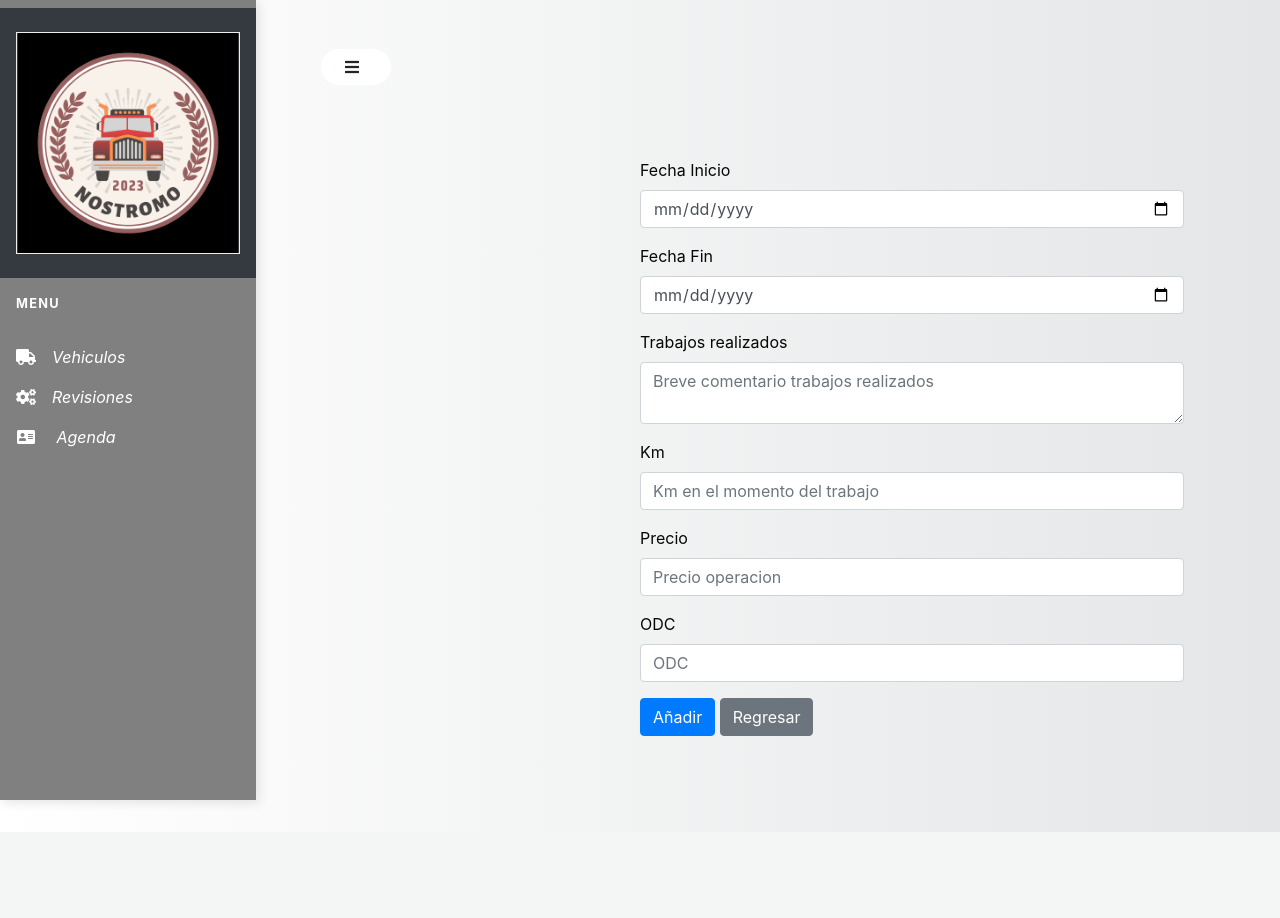
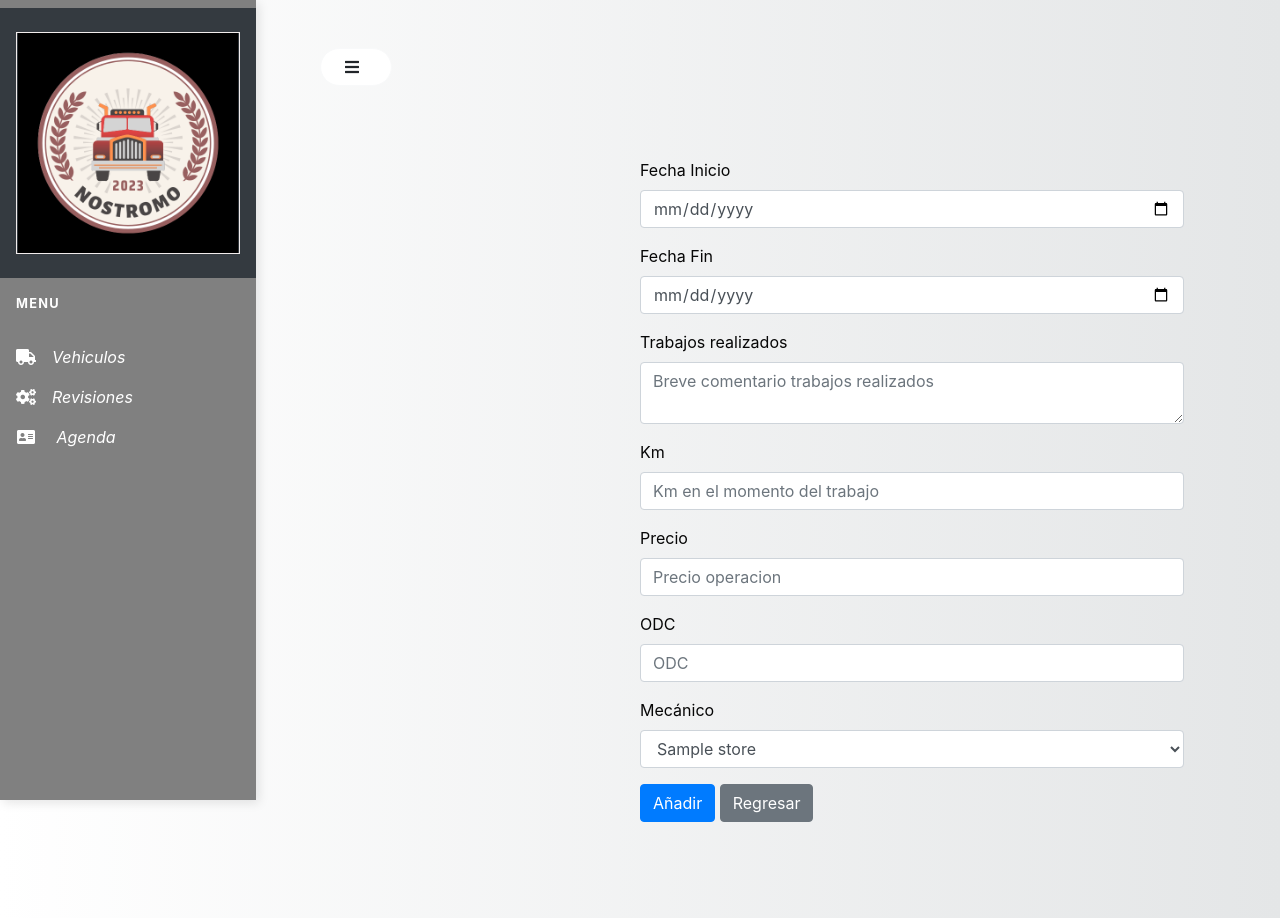
Before and after one commit to JSenen/NOSTROMO, a PHP site: page /index.php?action=addReviewToLorry&idlorry=1 in a window 1280 px wide. Before the commit the page ends 832 px from the top, so only its background shows below. Run offline with PHP 8.4, Linux system fonts and the light colour scheme; tables that the repository leaves empty or names only in its code hold one stand-in row (values such as "Sample post"); some libraries are stand-ins or nearby versions.

Commit message:
INSERTO table review and review-store

```diff
--- a/domain/Review.php
+++ b/domain/Review.php
@@ -49,7 +49,7 @@ class Review{
         }
     }
 
-    public function addReviewToLorry($dbh, $id, $review_fechain, $review_fechaout, $review_commnets, $review_kmreview, $review_reviewodc, $review_reviewprice) {
+    public function addReviewToLorry($dbh, $id, $review_fechain, $review_fechaout, $review_commnets, $review_kmreview, $review_reviewodc, $review_reviewprice,$review_reviewmechanic) {
         $comments = strtoupper($review_commnets);
         $odc = strtoupper($review_reviewodc);
 
@@ -67,6 +67,18 @@ class Review{
             $stmt->bindParam(':km', $review_kmreview, PDO::PARAM_STR);
             $stmt->bindParam(':price', $review_reviewprice, PDO::PARAM_STR);
             $stmt->execute();
+
+            // Obtener el ID de la última inserción en la tabla review
+            $review_id = $dbh->lastInsertId();
+
+            // Insertar en la tabla review_store
+            $sql_store = "INSERT INTO review_store (id_review, id_mechanic) VALUES (:reviewid, :mechanicid)";
+            $stmt_store = $dbh->prepare($sql_store);
+            $stmt_store->bindValue(':reviewid', $review_id, PDO::PARAM_INT);
+            $stmt_store->bindValue(':mechanicid', $review_reviewmechanic, PDO::PARAM_INT);
+            $stmt_store->execute();
+
+
         } catch (PDOException $e) {
             echo "ERROR: " . $e->getMessage();
         }
--- a/model/addlorryModel.php
+++ b/model/addlorryModel.php
@@ -96,13 +96,14 @@ function editLorry($dbh,$lorry){
       $review_kmreview = $_POST['kmreview'];
       $review_reviewprice = $_POST['reviewprice'];
       $review_reviewodc = $_POST['reviewodc'];
+      $review_reviewmechanic = $_POST['reviewmechanic'];
 
 
           // guardamos los datos en la base de datos
           // Creamos un objeto revisión
           $NewReview = new Review();
           try {
-              $NewReview->addReviewToLorry($dbh,$id,$review_fechain,$review_fechaout,$review_commnets,$review_kmreview,$review_reviewodc,$review_reviewprice);
+              $NewReview->addReviewToLorry($dbh,$id,$review_fechain,$review_fechaout,$review_commnets,$review_kmreview,$review_reviewodc,$review_reviewprice,$review_reviewmechanic);
               ?>
               <script> location.replace("index.php"); </script>
              <?php
--- a/view/addlorryReviewView.php
+++ b/view/addlorryReviewView.php
@@ -1,3 +1,8 @@
+<?php
+include_once './domain/Mechanic.php';
+$mechaniclist = new Mechanic();
+$listmechanic = $mechaniclist->getMechanics($dbh);
+?>
 <div class="page-content p-5 text-gray" id="content">
  <!-- content -->
   <form action="" method="post">
@@ -25,7 +30,14 @@
       <label for="ODC">ODC</label>
       <input type="text" class="form-control" name="reviewodc" id="reviewodc" placeholder="ODC">
     </div>
-
+    <div class="form-group">
+      <label for="mecanico">Mecánico</label>
+      <select class="form-control" name="reviewmechanic" id="reviewmechanic">
+        <?php foreach ($listmechanic as $mechanic) : ?>
+          <option value="<?php echo $mechanic['id_mechanic']; ?>"><?php echo $mechanic['name']; ?></option>
+        <?php endforeach; ?>
+      </select>
+    </div>
     <button type="submit" class="btn btn-primary" name="addReviewToLorry">Añadir</button>
     <a href="index.php?action=reviews" class="btn btn-secondary">Regresar</a>
   </form>
```
